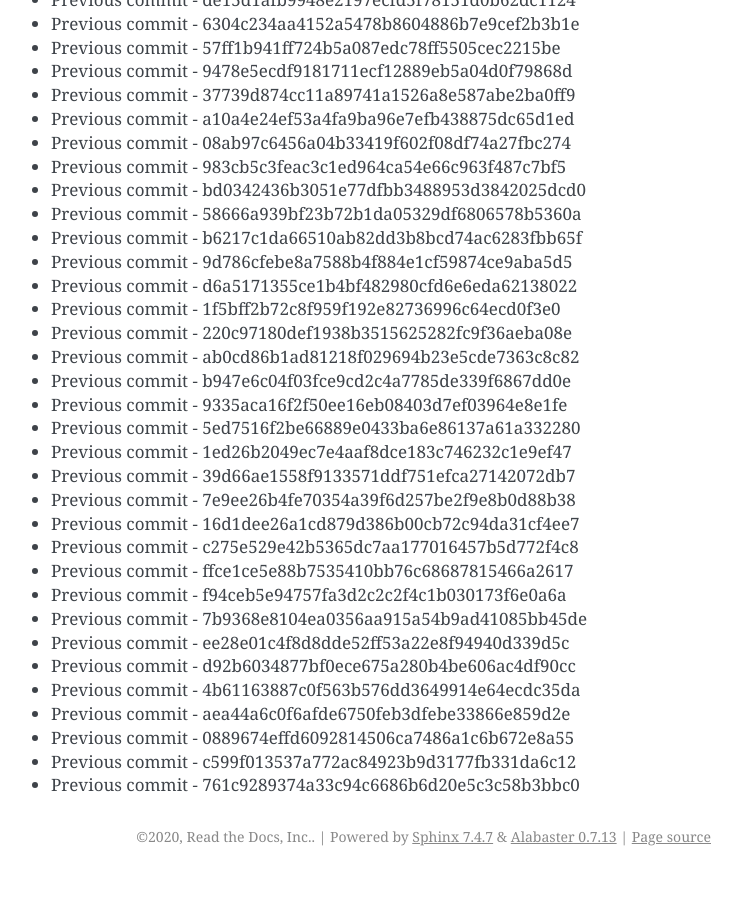
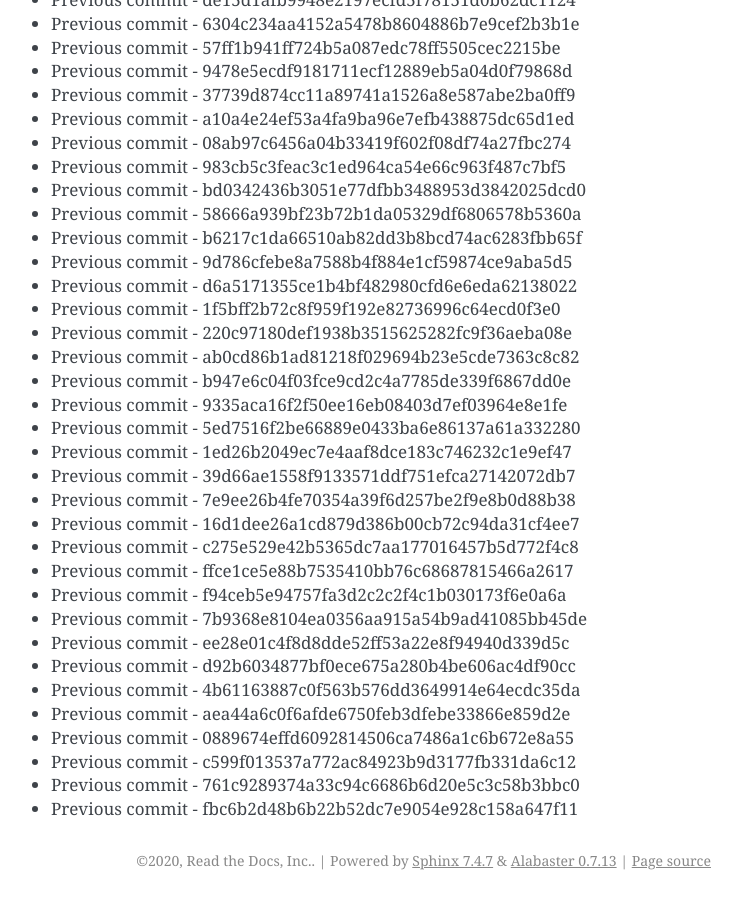
Before and after one commit to readthedocs/rtd-git-stresstest, a Sphinx documentation site: the page built from docs/updates.rst, in a window 1280 px wide and 900 px high, scrolled down 13601 px. Shown: the whole window, without its empty margins (399-1141 px from the left). Built offline with Sphinx 7.4.7, drawn with Linux system fonts in a browser that asks for light colours; before the commit the page ends 14477 px from its top, so only the background shows below that.

Commit message:
Generating commit from previous: fbc6b2d48b6b22b52dc7e9054e928c158a647f11

```diff
--- a/docs/updates.rst
+++ b/docs/updates.rst
@@ -603,3 +603,4 @@ It can be tested for any performance characteristics.
 * Previous commit - 0889674effd6092814506ca7486a1c6b672e8a55
 * Previous commit - c599f013537a772ac84923b9d3177fb331da6c12
 * Previous commit - 761c9289374a33c94c6686b6d20e5c3c58b3bbc0
+* Previous commit - fbc6b2d48b6b22b52dc7e9054e928c158a647f11
```
